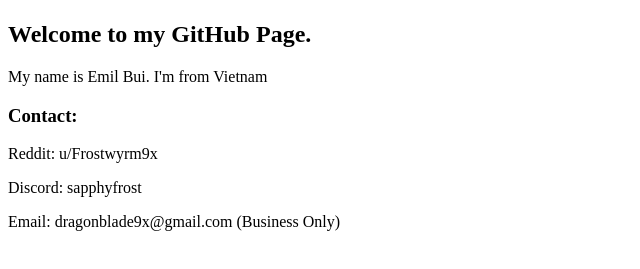
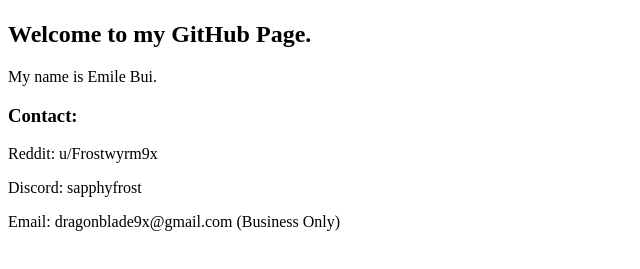
Before and after one commit to emilebui/emilebui.github.io, a plain HTML site: page index.html in a window 1280 px wide. Shown: the part 59-328 px from the top of the page, without its empty margins (0-640 px from the left). Drawn offline with Linux system fonts and the light colour scheme.

Commit message:
Fix my github page

```diff
--- a/index.html
+++ b/index.html
@@ -3,7 +3,7 @@
 <body>
 <h1>Hello Everyone!</h1>
 <h2>Welcome to my GitHub Page.</h2>
-<p>My name is Emil Bui. I'm from Vietnam</p>
+<p>My name is Emile Bui.</p>
 
 <h3>Contact:</h3>
 <p>Reddit: u/Frostwyrm9x</p>
```
